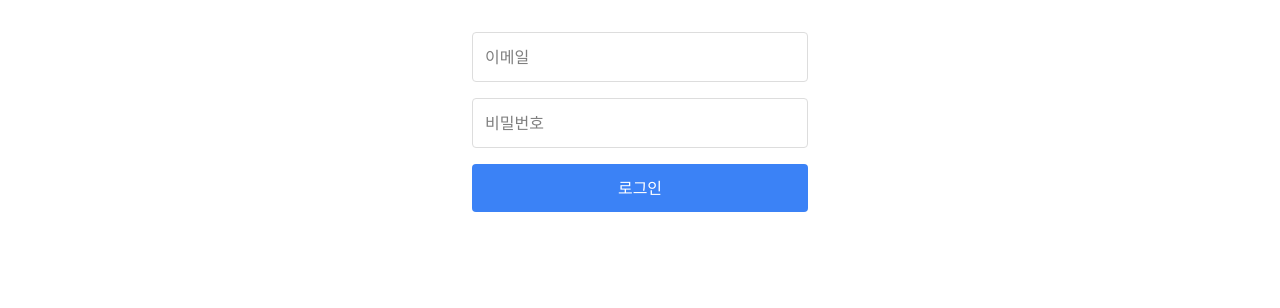
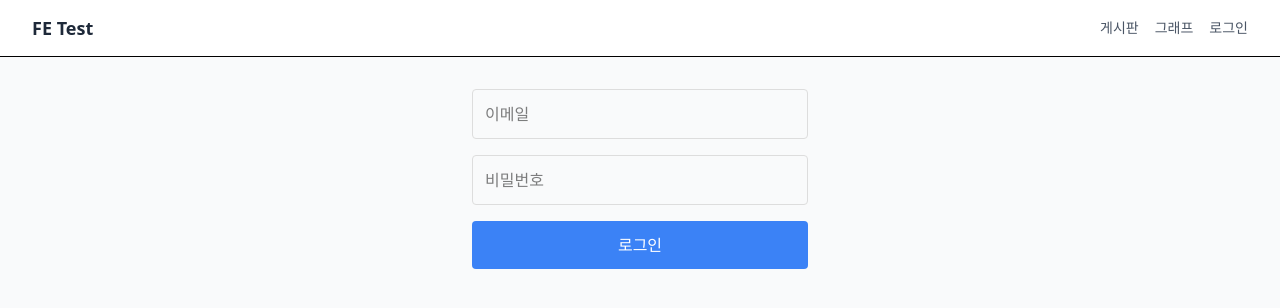
Before and after one commit to koremp/fe-test, a React app: page /login in a window 1280 px wide. Shown: the top 308 px of the page. Built offline with nearby package versions, Linux system fonts and the light colour scheme; no server answers; the HTML template or start-up script is replaced by a standard one.

Commit message:
feat: add nav bar to root route

```diff
--- a/src/routes/__root.tsx
+++ b/src/routes/__root.tsx
@@ -1,9 +1,40 @@
-import { Outlet, createRootRoute } from "@tanstack/react-router";
+// src/routes/__root.tsx
+import { Outlet, Link, createRootRoute } from "@tanstack/react-router";
 
 export const Route = createRootRoute({
   component: RootComponent,
 });
 
 function RootComponent() {
-  return <Outlet />;
+  return (
+    <div className="min-h-screen flex flex-col bg-gray-50">
+      {/* 상단 네비게이션 */}
+      <header className="border-b bg-white">
+        <nav className="max-w-7xl mx-auto px-4 sm:px-6 lg:px-8 h-14 flex items-center justify-between">
+          <Link
+            to="/"
+            className="text-lg font-semibold text-gray-800 hover:text-blue-600"
+          >
+            FE Test
+          </Link>
+          <div className="flex gap-4 text-sm font-medium">
+            <Link to="/board" className="text-gray-600 hover:text-blue-600">
+              게시판
+            </Link>
+            <Link to="/graph" className="text-gray-600 hover:text-blue-600">
+              그래프
+            </Link>
+            <Link to="/login" className="text-gray-600 hover:text-blue-600">
+              로그인
+            </Link>
+          </div>
+        </nav>
+      </header>
+
+      {/* 페이지 컨텐츠 */}
+      <main className="flex-1">
+        <Outlet />
+      </main>
+    </div>
+  );
 }
```
